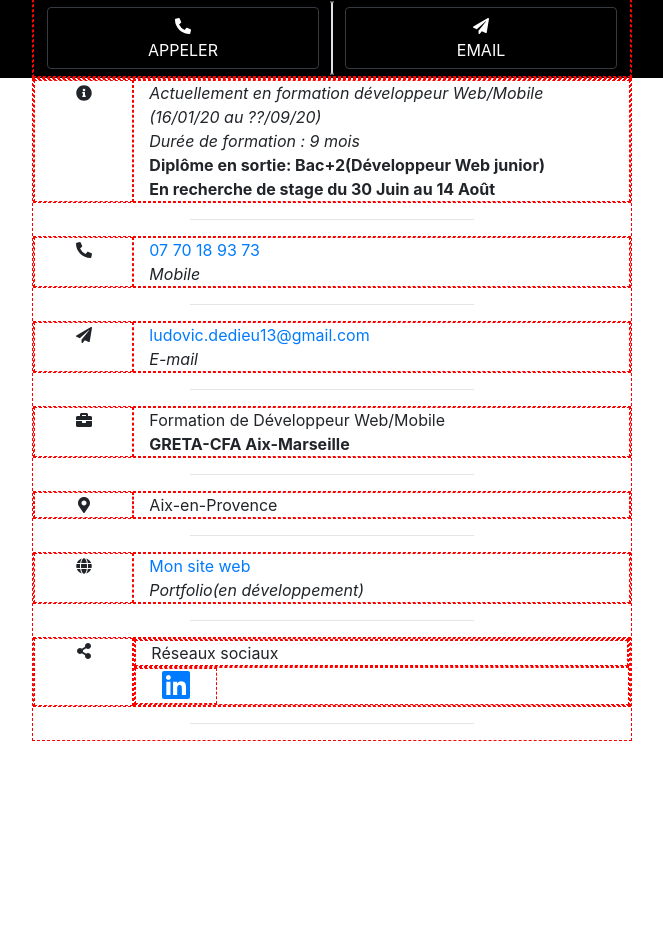
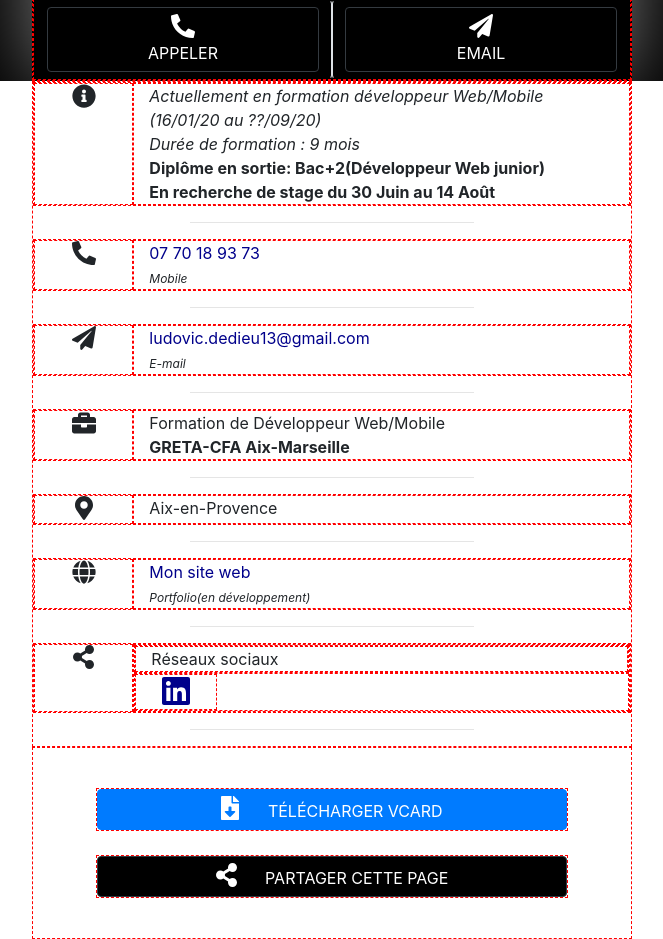
Before and after one commit to GRETA-WEB-2020-Vitrolles/vcard-bootstrap-Ludo-greta, a plain HTML site: page index.html in a window 1280 px wide. Shown: the part 230-1169 px from the top of the page, without its empty margins (308-971 px from the left). Before the commit the page ends 971 px from the top, so only its background shows below. Drawn offline with nearby package versions, Linux system fonts and the light colour scheme.

Commit message:
premiere version de la v3

```diff
--- a/index.html
+++ b/index.html
@@ -8,18 +8,41 @@
     <!-- Bootstrap CSS -->
     <link rel="stylesheet" href="https://stackpath.bootstrapcdn.com/bootstrap/4.4.1/css/bootstrap.min.css" integrity="sha384-Vkoo8x4CGsO3+Hhxv8T/Q5PaXtkKtu6ug5TOeNV6gBiFeWPGFN9MuhOf23Q9Ifjh" crossorigin="anonymous">
 
-    <title>Vcard</title>
+    <title>Ludovic Dedieu Vcard</title>
     <style>
-      .container{
-        max-width:600px;
-      }
-      header,.btn-dark{
-        background-color:black;
-      }
+
       div{
         border:1px dashed red
 
       }
+
+      header, .btn-dark {
+       background-color: black;
+     }
+     header .container {
+       box-shadow: 0 0 5rem rgba(255, 255, 255, 0.5) !important;
+     }
+     header .logo {
+       width: 150px;
+     }
+
+     a {
+       color: darkblue;
+     }
+     .text-sm {
+       font-size: 0.75rem;
+     }
+     .btn-dark:hover {
+       opacity: .75;
+     }
+
+     .container {
+       max-width: 600px;
+     }
+     .svg-inline--fa:not(.fa-2x) {
+       font-size: 1.5em;
+     }
+
     </style>
   </head>
   <body>
@@ -52,7 +75,7 @@
       </div>
 
     </header>
-
+    <main>
     <div class="container">
       <div class="row">
         <div class="col-2 text-center">
@@ -76,7 +99,7 @@
           <span>
             <a href="tel:0630704376">07 70 18 93 73</a>
             <br>
-            <em>Mobile</em>
+            <em class="text-sm">Mobile</em>
           </span>
         </div>
       </div>
@@ -91,7 +114,7 @@
               ludovic.dedieu13@gmail.com
             </a>
             <br>
-            <em>E-mail</em>
+            <em class="text-sm">E-mail</em>
           </span>
         </div>
       </div>
@@ -127,7 +150,7 @@
           <span>
             <a href="#">Mon site web</a>
             <br>
-            <em> Portfolio(en développement)</em>
+            <em class="text-sm"> Portfolio(en développement)</em>
           </span>
         </div>
       </div>
@@ -156,6 +179,23 @@
       <hr class="w-50">
     </div>
 
+   </main>
+   <footer>
+      <div class="container py-3">
+        <div class="p-0 mx-5 my-4">
+          <a href="#" class=" btn btn-primary w-100 ">
+            <span class="fas fa-file-download mr-4"></span>
+            <span class="text-uppercase m-0">Télécharger VCARD</span>
+          </a>
+        </div>
+        <div class=" p-0 mx-5 my-4">
+          <a href="#" class=" btn btn-dark w-100 " >
+            <span class="fas fa-share-alt mr-4"></span>
+            <span class="text-uppercase m-0">Partager cette page</span>
+          </a>
+        </div>
+      </div>
+    </footer>
     <!-- Optional JavaScript -->
     <!-- jQuery first, then Popper.js, then Bootstrap JS -->
     <script src="https://cdnjs.cloudflare.com/ajax/libs/font-awesome/5.12.1/js/all.min.js" integrity="sha256-MAgcygDRahs+F/Nk5Vz387whB4kSK9NXlDN3w58LLq0=" crossorigin="anonymous"></script>
```
